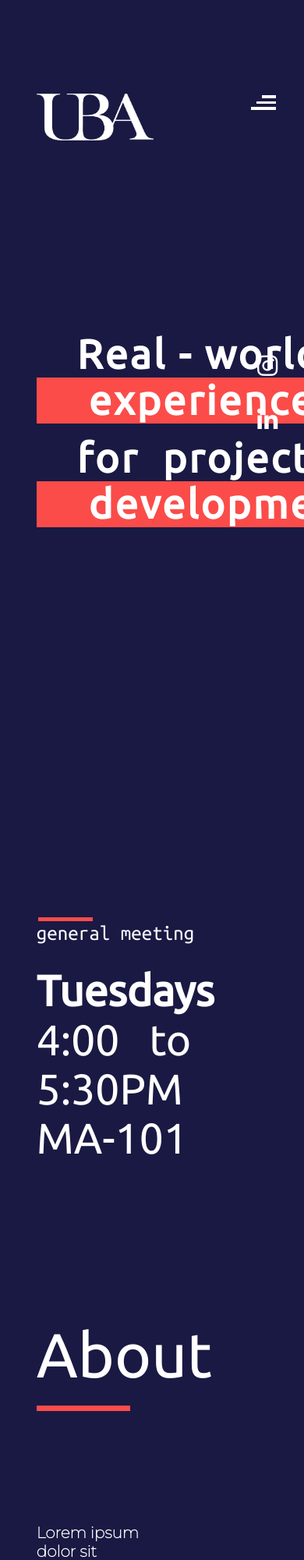
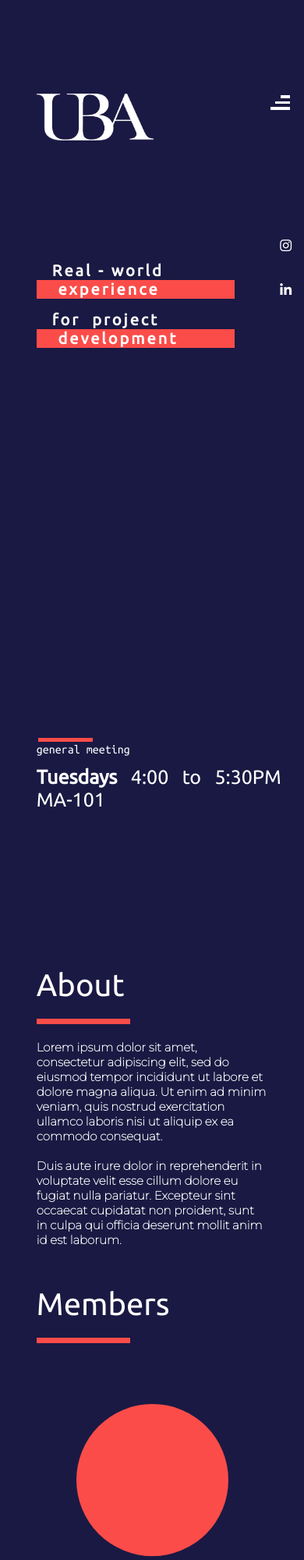
Before and after one commit to Sibbons/UBA, a PHP site: page / in a window 390 px wide; the page is wider, and only the part inside the window is pictured. Shown: the top 2000 px of that part at 78% size. Run offline with PHP 8.4, Linux system fonts and the light colour scheme; some libraries are stand-ins or nearby versions.

Commit message:
added medai queries

```diff
--- a/index.html
+++ b/index.html
@@ -192,11 +192,10 @@
             </div>
         </div>
 
-
         <div>
             <div class="cardTop">
                 <div class="cardTopGradient"></div>
-                <p class="cardTopTitle">Viking Portal</p>
+                <p class="cardTopTitle">DV Hackers Coup d ta</p>
             </div>
 
             <div class="cardMiddleGradient"></div>
@@ -204,7 +203,7 @@
             <div class="cardBottom">
                 <div class="teamLead">
                     <h3 style="display:inline;">Team Leads</h1>
-                        Kanye West, Justin Bieber, Chaboi Sibbzz
+                        Kanye West, Chef YaBoyard, Chaboi Sibbzz
                 </div>
                 <div class="cardDescription">
 
@@ -234,7 +233,7 @@
         <div>
             <div class="cardTop">
                 <div class="cardTopGradient"></div>
-                <p class="cardTopTitle">Viking Portal</p>
+                <p class="cardTopTitle">DVC shity parking</p>
             </div>
 
             <div class="cardMiddleGradient"></div>
@@ -257,15 +256,65 @@
 
                     </p>
                 </div>
-
             </div>
         </div>
 
+        <div>
+            <div class="cardTop">
+                <div class="cardTopGradient"></div>
+                <p class="cardTopTitle">DVC shity parking</p>
+            </div>
+
+            <div class="cardMiddleGradient"></div>
+
+            <div class="cardBottom">
+                <div class="teamLead">
+                    <h3 style="display:inline;">Team Leads</h1>
+                        Kanye West, Justin Bieber, Chip Kylard
+                </div>
+                <div class="cardDescription">
+
+                    <p>
+                        Lorem ipsum dolor sit amet, consectetur adipiscing elit, sed do eiusmod tempor incididunt ut
+                        labore et dolore magna aliqua. Ut enim ad minim veniam, quis nostrud exercitation ullamco
+                        laboris nisi ut aliquip ex ea commodo consequat.
+                        <br /> <br />
+                        Duis aute irure dolor in reprehenderit in
+                        voluptate velit esse cillum dolore eu fugiat nulla pariatur. Excepteur sint occaecat cupidatat
+                        non proident, sunt in culpa qui officia deserunt mollit anim id est laborum.
+
+                    </p>
+                </div>
+            </div>
+        </div>
+
+    </div>
+
+
+    <div class="contactWrapper">
+        <div class="sectionHead" style="margin-bottom: 50px; padding-top: 100px;">
+            <p id="projects">Contact</p>
+            <div class=" lineUnder "></div>
+        </div>
+
+        <div class="contactEmails">
+            <p><strong>General</strong>: general@uba.com</p>
+            <br />
+            <p><strong>General</strong>: general@uba.com</p>
+
+        </div>
+    </div>
+
+    <div class="newsLetterWrapper">
+        <p class="newsHead">Get Our newsLetter, stay updated.</p>
+        <input type="text" class="emailInput" placeholder="Email Address" />
+        <button type="submit" class="submitEmail">Subscribe</button>
+
+    </div>
 
 
 
-
-        <script src="app.js"></script>
+    <script src="app.js"></script>
 </body>
 
 </html>
--- a/style.css
+++ b/style.css
@@ -39,7 +39,6 @@ margin-bottom: 40px;
 
 .nav-links{
     margin-top: 15px;
-    margin-bottom: 40px;
 
 }
 
@@ -56,7 +55,6 @@ margin-bottom: 40px;
     cursor: default;
     font-size: 35px;
     font-family: 'Ubuntu';
-    margin-right: 10px;
     font-weight: 500;
 }
 
@@ -134,9 +132,8 @@ margin-bottom: 40px;
 }
 
 .sideIcons{
-    margin-top: 80px;
+    margin-top: 150px;
 }
-
 
 .meetingTimeWrapper{
     margin: 500px 0px 150px 12%;
@@ -167,12 +164,6 @@ margin-bottom: 40px;
     height: 5px;
 }
 
-.aboutWrapper{
-    margin:0px 5em 0px 12%;
-    padding-top: 100px;
-}
-
-
 .lineUnder{
     margin-top: 20px;
     background-color: #fb4c49;
@@ -180,6 +171,10 @@ margin-bottom: 40px;
     height: 7px;
 }
 
+.aboutWrapper{
+    margin:0px 5em 0px 12%;
+    padding-top: 100px;
+}
 .aboutMain{
     display: grid;
     margin-top: 30px;
@@ -213,7 +208,7 @@ margin-bottom: 40px;
 
     align-items: center;
     justify-items: center;
-    grid-template-columns:repeat(auto-fit, minmax(425px , 1fr));
+    grid-template-columns:1fr 1fr 1fr;
 
     grid-template-rows: 365px;
     grid-row-gap: 5px;
@@ -256,10 +251,9 @@ margin-bottom: 40px;
 .projectWrapper{
     margin-left: 5%;
     display: grid;
-    grid-template-columns:repeat(auto-fit, minmax(500px , 2fr));
-    padding-bottom: 1000px;
+    grid-template-columns: 1fr 1fr;
+    padding-bottom: 300px;
 }
-
 
 
 .cardTop{
@@ -298,8 +292,9 @@ margin-bottom: 40px;
     margin: 0px 0px 0px 25px;
     background-color: #24235e;
     width: 88%;
+}
 
-}
+
 .teamLead{
     font-family:'Ubuntu';
     padding: 30px 25px;
@@ -312,3 +307,188 @@ margin-bottom: 40px;
     padding: 0px 25px 100px 25px;
     font-size: 20px;
 }
+
+
+.contactWrapper{
+    background: rgb(82,37,68);
+    background: linear-gradient(90deg, rgba(82,37,68,1) 0%, rgba(26,25,67,1) 100%);
+}
+
+.contactEmails{
+    margin-left: 12%;
+    font-family: 'Ubuntu';
+    font-size: 25px;
+    padding-bottom: 100px;
+}
+
+.newsLetterWrapper{
+    padding-bottom: 500px;
+    background-color: #fb4c49;
+    font-family: 'Ubuntu';
+}
+
+.newsHead{
+    padding: 175px 0 0 9%;
+    font-size: 50px;
+    font-weight: bold;
+    letter-spacing: 3px;
+}
+
+
+
+.emailInput{
+    margin-top: 60px;
+    width: 45%;
+    height: 60px;
+    font-size: 20px;
+    margin-left: 10%;
+    font-family: "Ubuntu Mono";
+
+}
+.submitEmail{
+    margin-top: 60px;
+    width: 35%;
+    height: 60px;
+    background-color:#1a1943;
+    color: white;
+    font-size: 20px;
+    letter-spacing: 4px;
+    font-family: "Ubuntu Mono";
+    border: none;
+}
+
+
+@media screen and (max-width: 1000px){
+
+    .nav-right{
+        grid-area: navRight;
+        display: grid;
+        justify-content: center;
+        margin-right:1em;
+    }
+    .sideIcons{
+        margin-top: 60px;
+    }
+
+    .nav-right i {
+        font-size: 17px;
+
+    }
+    .nav-right a{
+        font-size: 17px;
+    }
+    .line1{
+        width: 12px;
+    }
+
+    .line2{
+        width: 19px;
+    }
+
+    .line3{
+        width: 25px;
+    }
+    .message{
+        margin-top: 100px;
+    }
+    .message p {
+        font-size: 20px;
+    }
+    .gm{
+        font-size: 16px;
+    }
+    .barAbove{
+        width: 10px;
+        height: 5px;
+    }
+    .meetingTime{
+        font-family: Ubuntu;
+        font-size: 25px;
+        margin-top: .5em;
+
+    }
+    .sectionHead{
+        font-family: "Ubuntu";
+        font-size: 40px;
+        margin-left: 12%;
+        padding-top: 50px;
+    }
+    .barAbove{
+        margin: 2px;
+        background-color: #fb4c49;
+        width: 70px;
+        height: 5px;
+    }
+
+    .aboutWrapper{
+        padding-top: 20px;
+        margin:0px 12% 0px 12%;
+
+    }
+    .aboutMain{
+        display: grid;
+        grid-template-columns: 1fr;
+        justify-content: center;
+        margin:0;
+    }
+    .aboutDescription p{
+        margin:0;
+        font-size: 15px;
+    }
+    .aboutGradient{
+        display: none;
+    }
+
+    .memberWrapper{
+     display: grid;
+     grid-template-columns:1fr;
+    }
+
+    .projectWrapper{
+        display: grid;
+        grid-template-columns: 1fr;
+     }
+
+     .cardTop{
+        height: 110px;
+    }
+
+    .cardTopTitle{
+        font-size: 20px;
+    }
+
+    .teamLead{
+        font-size: 20px;
+    }
+    .cardDescription{
+        font-size: 15px;
+        padding: 0px 25px 50px 25px;
+    }
+    .contactEmails{
+        margin-left: 12%;
+        font-family: 'Ubuntu';
+        font-size: 12px;
+        padding-bottom: 100px;
+    }
+
+    .newsHead{
+        font-size: 30px;
+    }
+
+    .emailInput{
+        width: 50%;
+        height: 60px;
+        display: block;
+    }
+    .submitEmail{
+        width: 40%;
+        height: 60px;
+        background-color:#1a1943;
+        color: white;
+        font-size: 20px;
+        margin-left: 10%;
+        margin-top: 5px;
+    }
+
+
+}
```
Also changed, not shown: 1 other file.
